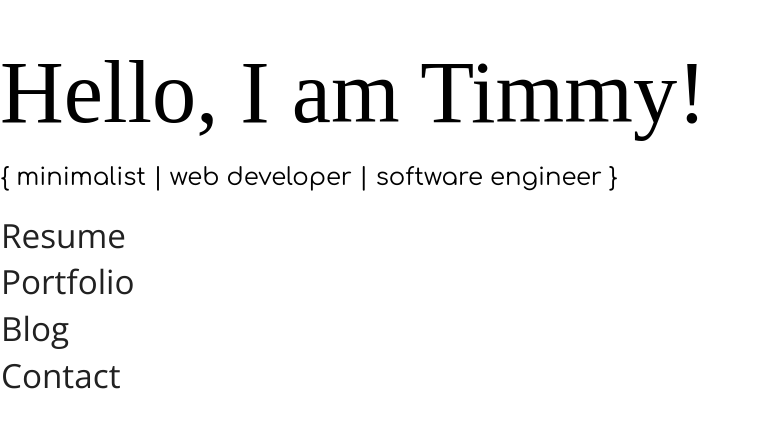
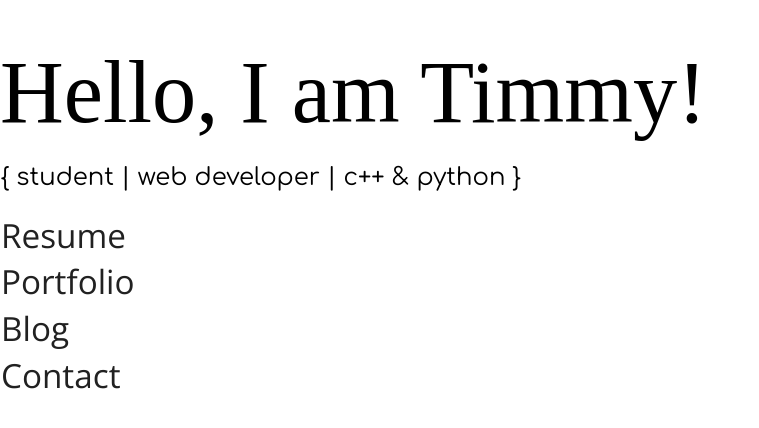
Before and after one commit to theseriousbro/nguyen17.github.io, a plain HTML site: page index.html in a window 1280 px wide. Shown: the part 172-600 px from the top of the page, without its empty margins (0-759 px from the left). Drawn offline with nearby package versions, Linux system fonts and the light colour scheme; a web font is replaced by a local one.

Commit message:
Update index.html

```diff
--- a/index.html
+++ b/index.html
@@ -22,7 +22,7 @@
     <div class="head-content">
         <div class="head-hero">
             <h1 id = "head_title">Hello, I am Timmy!</h1>
-            <h2 id = "head_sub">{ minimalist | web developer | software engineer }</h2>
+            <h2 id = "head_sub">{ student | web developer | c++ & python }</h2>
         </div>
     <div class="content_list">
         <ul>
```
